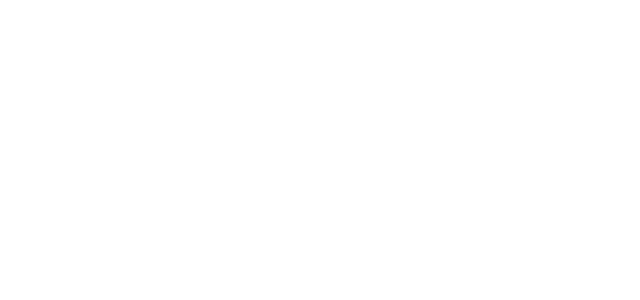
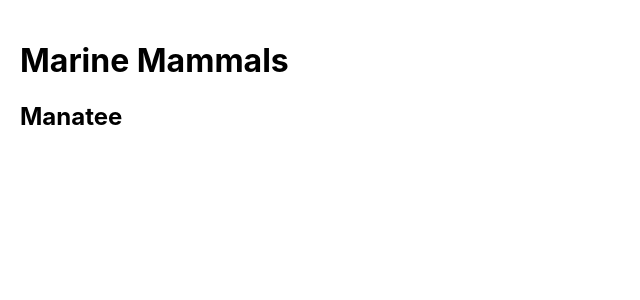
Before and after one commit to recervictory/how-to-code-with-react, a React (Create React App) app in the folder C16 - Handle Routing in React/router-tutorial/: page / in a window 1280 px wide. Shown: the top 300 px of the page, without its empty margins (0-640 px from the left). Built offline with nearby package versions, Linux system fonts and the light colour scheme.

Commit message:
Step 1 — Installing React Router

```diff
--- a/C16 - Handle Routing in React/router-tutorial/package.json
+++ b/C16 - Handle Routing in React/router-tutorial/package.json
@@ -8,6 +8,7 @@
     "@testing-library/user-event": "^13.5.0",
     "react": "^18.2.0",
     "react-dom": "^18.2.0",
+    "react-router-dom": "^6.4.1",
     "react-scripts": "5.0.1",
     "web-vitals": "^2.1.4"
   },
--- a/C16 - Handle Routing in React/router-tutorial/src/components/App/App.css
+++ b/C16 - Handle Routing in React/router-tutorial/src/components/App/App.css
@@ -1,38 +1,3 @@
-.App {
-  text-align: center;
+.wrapper {
+  padding: 20px;
 }
-
-.App-logo {
-  height: 40vmin;
-  pointer-events: none;
-}
-
-@media (prefers-reduced-motion: no-preference) {
-  .App-logo {
-    animation: App-logo-spin infinite 20s linear;
-  }
-}
-
-.App-header {
-  background-color: #282c34;
-  min-height: 100vh;
-  display: flex;
-  flex-direction: column;
-  align-items: center;
-  justify-content: center;
-  font-size: calc(10px + 2vmin);
-  color: white;
-}
-
-.App-link {
-  color: #61dafb;
-}
-
-@keyframes App-logo-spin {
-  from {
-    transform: rotate(0deg);
-  }
-  to {
-    transform: rotate(360deg);
-  }
-}
--- a/C16 - Handle Routing in React/router-tutorial/src/components/App/App.js
+++ b/C16 - Handle Routing in React/router-tutorial/src/components/App/App.js
@@ -1,12 +1,12 @@
-
-import './App.css';
+import Manatee from "../Manatee/Manatee";
+import "./App.css";
 
 function App() {
-  return (
-    <div className="App">
+  return (<div className="wrapper">
+  <h1>Marine Mammals</h1>
+  <Manatee/>
 
-    </div>
-  );
+  </div>);
 }
 
 export default App;
--- /dev/null
+++ b/C16 - Handle Routing in React/router-tutorial/src/components/Manatee/Manatee.js
@@ -0,0 +1,5 @@
+import React from 'react';
+
+export default function Manatee() {
+  return <h2>Manatee</h2>;
+}
--- /dev/null
+++ b/C16 - Handle Routing in React/router-tutorial/src/components/Narwhal/Narwhal.js
@@ -0,0 +1,5 @@
+import React from 'react';
+
+export default function Narwhal() {
+  return <h2>Narwhal</h2>;
+}
--- /dev/null
+++ b/C16 - Handle Routing in React/router-tutorial/src/components/Whale/Whale.js
@@ -0,0 +1,5 @@
+import React from "react";
+
+export default function Whale() {
+  return <h2>Whale</h2>;
+}
```
Also changed, not shown: 1 other file (tests, documents, lock files or other folders).
